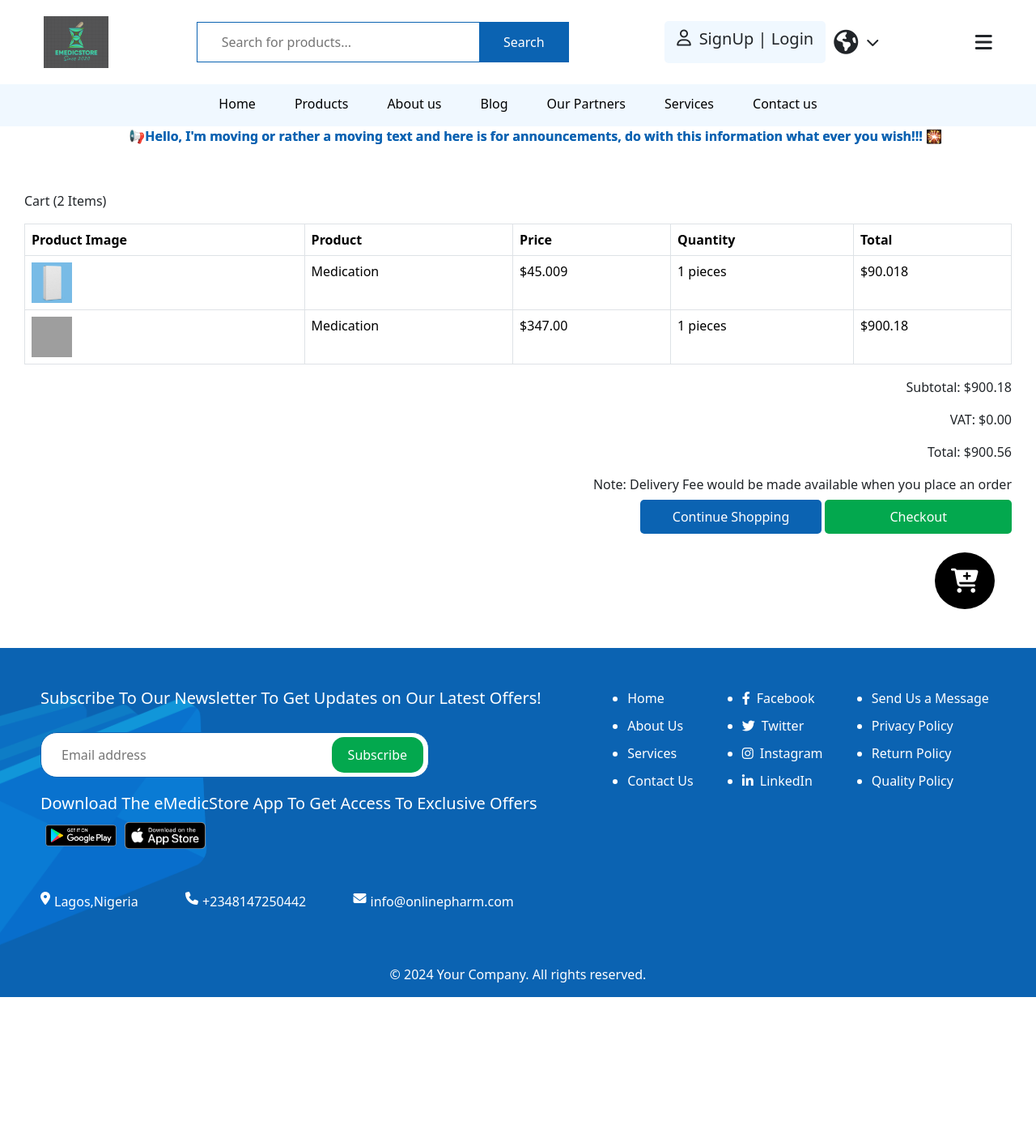
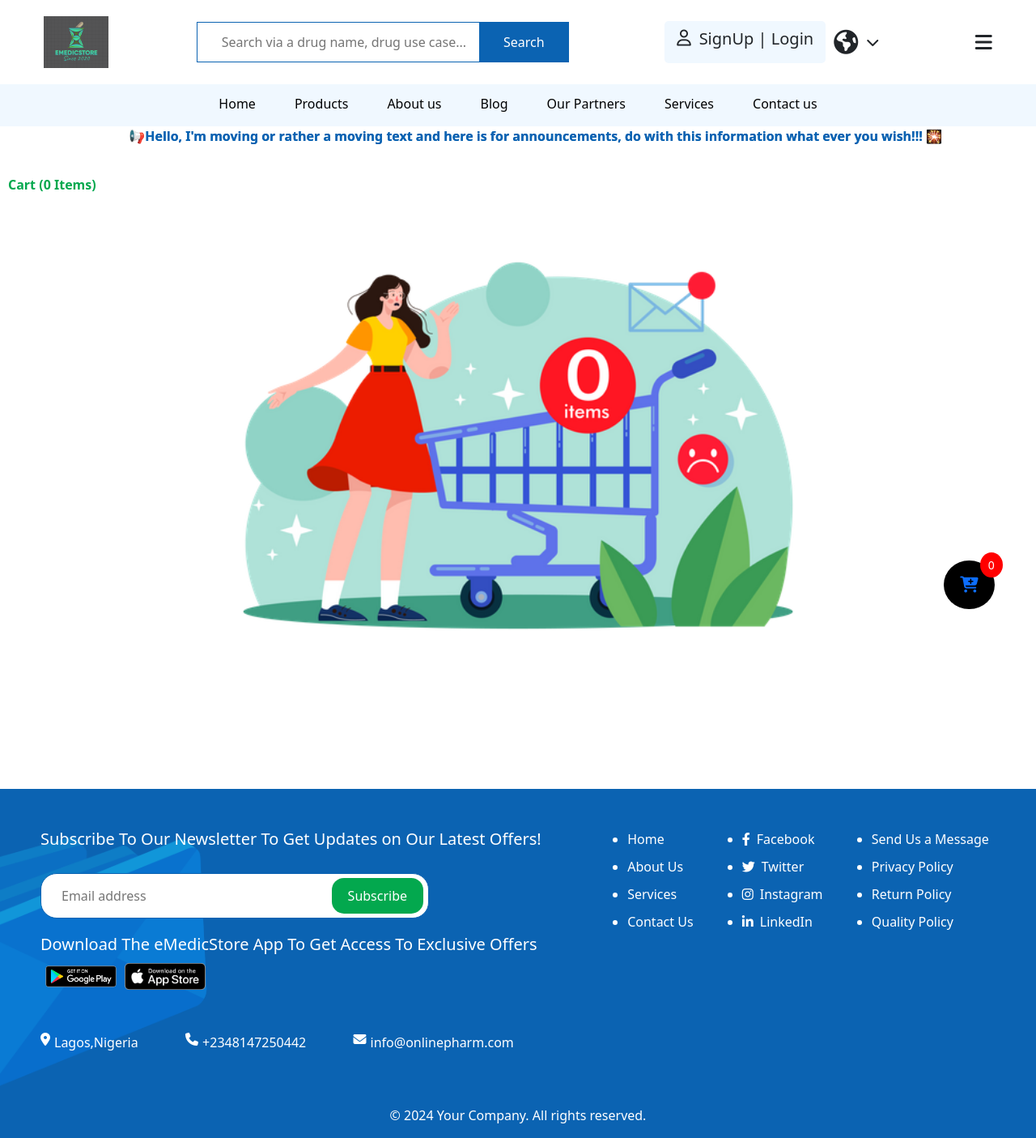
Before and after one commit to Dipec001/onlinestore, a Django app: page /cart/ in a window 1280 px wide. Shown: the whole page at 81% size. Before the commit the page ends 1231 px from the top, so only its background shows below. Run offline with Django 4.2, Linux system fonts and the light colour scheme; tables that the repository leaves empty hold one stand-in row (values such as "Sample post"); some libraries are stand-ins or nearby versions; some web fonts are replaced; grey boxes are pictures that could not be loaded.

Commit message:
"Added cart functionality, updated admin views, and modified templates for cart, products, and password reset pages."

```diff
--- /dev/null
+++ b/myapp/context_processors.py
@@ -0,0 +1,10 @@
+from .models import Cart, CartItem
+from .views import get_cart
+
+def cart_item_count(request):
+    cart = get_cart(request)
+    cart_items = CartItem.objects.filter(cart=cart)
+
+    cart_item_count = len(cart_items)
+
+    return {'cart_item_count': cart_item_count}
--- a/myapp/urls.py
+++ b/myapp/urls.py
@@ -14,5 +14,8 @@
     path('forgot-password/', views.forgot_password, name='forgot-password'),
     path('reset-password/', views.reset_password, name='reset-password'),
     path('logout/', views.logout_view, name='logout'),
-    path('admin/',views.admin_view, name='admin'),
+    path('add-to-cart/<int:drug_id>/', views.add_to_cart, name='add-to-cart'),
+    path('remove-from-cart/<int:drug_id>/', views.remove_from_cart, name='remove_from_cart'),
+    path('subtract-from-cart/<int:drug_id>/', views.subtract_from_cart, name='subtract_from_cart'),
+    path('checkout/', views.checkout_view, name='checkout'),
 ]
--- a/myapp/views.py
+++ b/myapp/views.py
@@ -2,13 +2,13 @@
 from django.contrib.auth import authenticate, login, logout
 from django.contrib import messages
 from .forms import UserRegisterForm, UserLoginForm, DrugForm
-from .models import User, OneTimePassword, Drug, Category
+from .models import User, OneTimePassword, Drug, Category, Cart, CartItem
 from .utils import send_otp_for_password_reset
 from django.contrib.auth.decorators import user_passes_test
 from .permissions import admin_check
 from django.core.paginator import Paginator
 from django.db.models import Q
-
+from django.views.decorators.http import require_POST
 
 # Create your views here.
 def index(request):
@@ -137,12 +137,75 @@
 
 
 def cart_view(request):
-    return render(request, 'cart.html')
+    cart = get_cart(request)
+    cart_items = CartItem.objects.filter(cart=cart)
+
+    # Calculate subtotal for each cart item and the total for the cart
+    cart_items_with_subtotal = []
+    total = 0
+    for item in cart_items:
+        subtotal = item.drug.price * item.quantity
+        total += subtotal
+        cart_items_with_subtotal.append({
+            'item': item,
+            'subtotal': subtotal
+        })
+
+    return render(request, 'cart.html', {
+        'cart_items_with_subtotal': cart_items_with_subtotal,
+        'total': total,
+    })
+
+
+def get_cart(request):
+    if request.user.is_authenticated:
+        cart, created = Cart.objects.get_or_create(user=request.user)
+    else:
+        # Use the session key to identify the cart for an anonymous user
+        if 'cart_id' in request.session:
+            cart_id = request.session['cart_id']
+            cart = Cart.objects.get(id=cart_id)
+        else:
+            # Create a new cart and store its ID in the session
+            cart = Cart.objects.create(user=None)
+            request.session['cart_id'] = cart.id
+    return cart
+
+def add_to_cart(request, drug_id):
+    cart = get_cart(request)
+    drug = get_object_or_404(Drug, id=drug_id)
+    cart_item, created = CartItem.objects.get_or_create(cart=cart, drug=drug)
+    if not created:
+        cart_item.quantity += 1
+    cart_item.save()
+    return redirect('cart-view')
+
+def subtract_from_cart(request, drug_id):
+    cart = get_cart(request)
+    drug = get_object_or_404(Drug, id=drug_id)
+    cart_item = get_object_or_404(CartItem, cart=cart, drug=drug)
+    if cart_item.quantity > 1:
+        cart_item.quantity -= 1
+        cart_item.save()
+    return redirect('cart-view')
+
+
+def remove_from_cart(request, drug_id):
+    cart = get_cart(request)
+    drug = get_object_or_404(Drug, id=drug_id)
+    cart_item = CartItem.objects.filter(cart=cart, drug=drug).first()
+    if cart_item:
+        cart_item.delete()
+    return redirect('cart-view')
 
 
 def about(request):
     return render(request, 'about.html')
 
 
-def admin_view(request):
-    return render(request, 'admin.html')
+def checkout_view(request):
+    user = request.user
+    if not user.is_authenticated:
+        messages.error(request, "Please sign in to complete your order")
+        return redirect('login')
+    return render(request, 'checkout.html',)
--- a/onlinestore/settings.py
+++ b/onlinestore/settings.py
@@ -71,6 +71,8 @@
                 "django.template.context_processors.request",
                 "django.contrib.auth.context_processors.auth",
                 "django.contrib.messages.context_processors.messages",
+                # custom
+                'myapp.context_processors.cart_item_count',
             ],
         },
     },
--- a/static/styles.css
+++ b/static/styles.css
@@ -82,15 +82,39 @@
 }
 .floating-cart{
     position: fixed;
-    object-position: center;
     right: 4%;
     bottom: 6%;
     z-index: 999;
     color: white;
     background-color: black;
-    font-size: 30px;
+    font-size: 20px;
     border-radius: 50%;
     padding: 20px;
+    display: flex;
+    align-items: center;
+    justify-content: center;
+}
+.cart-item-number {
+    position: absolute; /* Positions the number relative to the floating-cart */
+    top: -10px; /* Adjust as needed */
+    right: -10px; /* Adjust as needed */
+    background-color: red;
+    color: white;
+    border-radius: 50%;
+    padding: 5px 10px;
+    font-size: 14px;
+}
+.empty-cart {
+    display: flex;
+    justify-content: center; /* Centers the image horizontally */
+    align-items: center;     /* Centers the image vertically */
+    text-align: center;      /* Ensures text alignment if any */
+}
+
+.empty-cart img {
+    max-width: 100%;         /* Ensures the image doesn’t overflow its container */
+    height: auto;            /* Maintains the aspect ratio */
+    width: 70%;              /* Initial width */
 }
 
 .second{
@@ -609,6 +633,10 @@
 }
 
 /* Style for the all products section */
+.products-page{
+    padding-left: 10px;
+    padding-right: 10px;
+}
 .all-products {
     flex: 4; /* Takes 80% of the space */
 }
@@ -832,6 +860,7 @@
     color: #0B63B2;
 }
 
+
 .add-minus {
     display: flex;
     align-items: center;
@@ -869,7 +898,7 @@
 }
 
 .cart-page {
-    padding: 30px;
+    padding: 10px;
 }
 
 .item-totals {
@@ -889,6 +918,32 @@
     background-color: #03a84e;
     padding: 10px 80px;
     border-radius: 5px;
+}
+.cart-num{
+    font-weight: 900;
+    color: #03a84e;
+}
+.cart-main-things{
+    display: grid;
+    grid-template-columns: 10% 40% 20% 15% 15%;
+    column-gap: 10px;
+    margin: 10px 0;
+    background-color: rgb(246, 246, 246);
+    border-radius: 10px;
+    padding: 35px 10px;
+
+}
+.add-minus-button{
+    display: flex;
+    flex-direction: row;
+    align-items: center;
+}
+
+.add-minus-button i{
+    padding: 5px 3px;
+    border: 2px solid #03a84e;
+    color: #03a84e;
+    border-radius: 3px;
 }
 
 
--- a/static/styles.js
+++ b/static/styles.js
@@ -221,10 +221,10 @@
 });
 
 
-/* style for searching */
-function performSearch() {
-    var query = document.getElementById('search-query').value;
-    if (query) {
-        window.location.href = "{% url 'products' %}?q=" + encodeURIComponent(query);
-    }
-}
+// /* style for searching */
+// function performSearch() {
+//     var query = document.getElementById('search-query').value;
+//     if (query) {
+//         window.location.href = "{% url 'products' %}?q=" + encodeURIComponent(query);
+//     }
+// }
--- a/templates/cart.html
+++ b/templates/cart.html
@@ -3,49 +3,53 @@
 
 {% block content %}
 <div class="cart-page">
-    <p>Cart (2 Items)</p>
-    <div>
-        <table class="table table-bordered">
-            <thead>
-                <tr>
-                    <th>Product Image</th>
-                    <th>Product</th>
-                    <th>Price</th>
-                    <th>Quantity</th>
-                    <th>Total</th>
+    <p class="cart-num">Cart ({{ cart_items_with_subtotal|length }} Items)</p>
+    {% if cart_items_with_subtotal %}
+    {% for entry in cart_items_with_subtotal %}
+    <div class="cart-main-things">
 
-                </tr>
-            </thead>
-            <tbody>
-                <tr>
-                    <td><img src="{% static 'images/drug.jpg' %}" alt="Product Image" width="50" height="50"></td>
-                    <td>Medication</td>
-                    <td>$45.009</td>
-                    <td>1 pieces</td>
-                    <td>$90.018</td>
-                </tr>
-                <tr>
-                    <td><img src="{% static 'images/hush.jpg' %}" alt="Product Image" width="50" height="50"></td>
-                    <td>Medication</td>
-                    <td>$347.00</td>
-                    <td>1 pieces</td>
-                    <td>$900.18</td>
-                </tr>
-            </tbody>
-        </table>
+        <div>
+            <img src="{{ entry.item.drug.image.url }}" alt="{{ entry.item.drug.name }}" width="100" height="100">
+        </div>
+        <div>
+            <p>{{ entry.item.drug.name }}</p>
+            <a href="{% url 'remove_from_cart' entry.item.drug.id %}"><i class="fa-solid fa-trash"></i>Remove</a>
+        </div>
+        <div>
+            <p>Quantity</p>
+            <div class="add-minus-button">
+                <a href="{% url 'subtract_from_cart' entry.item.drug.id %}" class="subtract" {% if entry.item.quantity == 1 %}disabled{% endif %}><i class="fa-solid fa-minus"></i></a>
+                <p class="cart-no">{{ entry.item.quantity }}pcs</p>
+                <a href="{% url 'add-to-cart' entry.item.drug.id %}" class="add"><i class="fa-solid fa-plus"></i></a>
+            </div>
+        </div>
+        <div>
+            <p>Unit Price</p>
+            <p class="cart-price">${{ entry.item.drug.price|floatformat:2 }}</p>
+        </div>
+        <div>
+            <p>Total Price</p>
+            <p class="cart-total">${{ entry.subtotal }}</p>
+        </div>
+
     </div>
+    {% endfor %}
     <div class="item-totals">
         <div>
-            <p>Subtotal: $900.18</p>
+            <p>Subtotal: ${{ total }}</p>
             <p>VAT: $0.00</p>
-            <p>Total: $900.56</p>
+            <p>Total: ${{ total }}</p>
             <p>Note: Delivery Fee would be made available when you place an order</p>
         </div>
         <div>
-            <a class="item-shop" href="">Continue Shopping</a>
-            <a class="item-shop checkout" href="">Checkout</a>
+            <a class="item-shop" href="{% url 'products' %}">Continue Shopping</a>
+            <a class="item-shop checkout" href="{% url 'checkout' %}">Checkout</a>
         </div>
     </div>
+    {% else %}
+    <div class="empty-cart">
+        <img src="{% static 'images/empty-cart.webp' %}" alt="Empty Cart">
+    </div>
+    {% endif %}
 </div>
-
 {% endblock %}
--- a/templates/header.html
+++ b/templates/header.html
@@ -14,10 +14,13 @@
     <link rel="preconnect" href="https://fonts.gstatic.com" crossorigin>
     <link href="https://fonts.googleapis.com/css2?family=Jaro:opsz@6..72&display=swap" rel="stylesheet">
     <link href="https://fonts.googleapis.com/css2?family=Jaro:opsz@6..72&family=Micro+5+Charted&display=swap" rel="stylesheet">
+    <!-- Other head elements -->
+    <meta name="csrf-token" content="{{ csrf_token }}">
 </head>
 <body>
     <div  class="first floating-cart">
-        <i class="fa-solid fa-cart-plus"></i>
+        <a href="{% url 'cart-view' %}"><i class="fa-solid fa-cart-plus"></i></a>
+        <p class="cart-item-number">{{ cart_item_count }}</p>
     </div>
     <header>
         <div class="second">
@@ -25,8 +28,7 @@
                 <img src="{% static 'images/realll.png' %}" alt="">
             </div>
             <form class="head" id="search" method="get" action="{% url 'products' %}">
-                <input class="search-input" type="text" name="q" placeholder="Search for products..." value="{{ request.GET.q }}">
-                <!-- <input class="search-input" type="text" placeholder="Search products..."> -->
+                <input class="search-input" type="text" name="q" placeholder="Search via a drug name, drug use case..." value="{{ request.GET.q }}">
                 <button class="search" onclick="search()">Search</button>
             </form>
             <!-- <div class="head" id="search">
@@ -79,7 +81,7 @@
                 </div>
                 {% if user.is_staff or user.is_superuser %}
                 <div class="menu-item">
-                    <a href="{% url 'admin' %}">Admin</a>
+                    <a href="/admin">Admin</a>
                 </div>
                 {% endif %}
                 <div class="menu-item">
@@ -108,7 +110,7 @@
             <a href="#">Our Partners</a>
             <a href="{% url 'services' %}">Services</a>
             {% if user.is_staff or user.is_superuser %}
-            <a href="{% url 'admin' %}">Admin</a>
+            <a href="/admin">Admin</a>
             {% endif %}
             <a href="{% url 'contact' %}">Contact us</a>
         </div>
--- a/templates/products.html
+++ b/templates/products.html
@@ -29,7 +29,10 @@
                         <p class="med-name">{{ drug.name }}</p>
                         <p>${{ drug.price }}</p>
                     </a>
-                    <button>Add to Cart</button>
+                    <form action="{% url 'add-to-cart' drug.id %}" method="post">
+                        {% csrf_token %}
+                        <button type="submit">Add to Cart</button>
+                    </form>
                 </div>
                 {% endfor %}
             </div>
```
Also changed, not shown: myapp/admin.py (+14 -1 lines), myapp/models.py (+8 -7 lines), requirements.txt (added, +10 -0 lines), templates/checkout.html (added, +9 -0 lines), templates/password-reset.html (+73 -18 lines), myapp/migrations/0004_cart_cartitem.py (added), static/images/empty-cart.webp (added).
